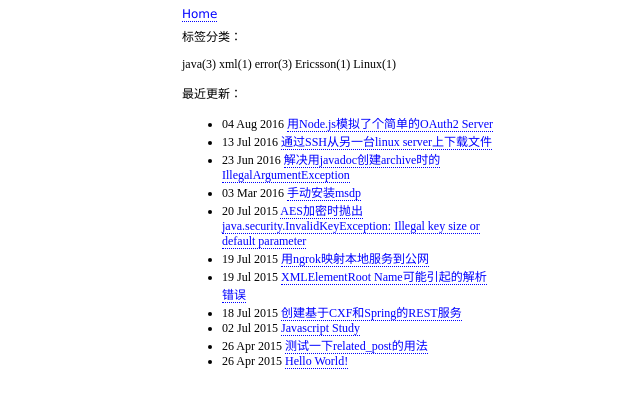
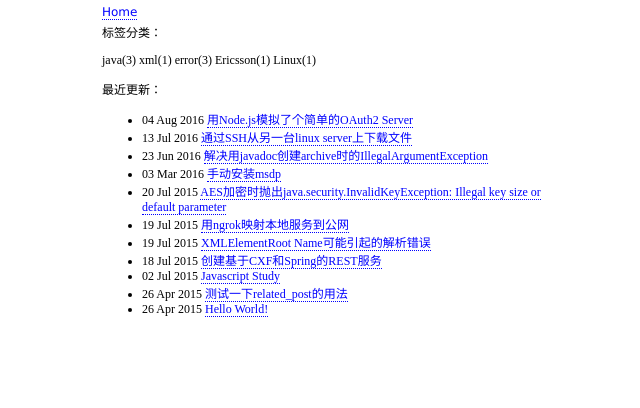
Before and after one commit to CS326-OSUF16/test2-dfb-osu, a Jekyll site: the page built from index.html, in a window 1280 px wide. Shown: the top 408 px of the page, without its empty margins (301-941 px from the left). Built offline with Jekyll 4.4.1, drawn with Linux system fonts in a browser that asks for light colours.

Commit message:
Update default.html

```diff
--- a/_layouts/default.html
+++ b/_layouts/default.html
@@ -4,7 +4,7 @@
         <link rel="stylesheet" type="text/css" href="{{ site.baseurl }}/themes/default/style.css">
     </head>
     <body>
-        <table border=0 height="480px" width="320px" align="center">
+        <table border=0 height="320px" width="480px" align="center">
             <tr>
                 <td>
                     <a href="{{ site.baseurl }}">Home</a>
```
